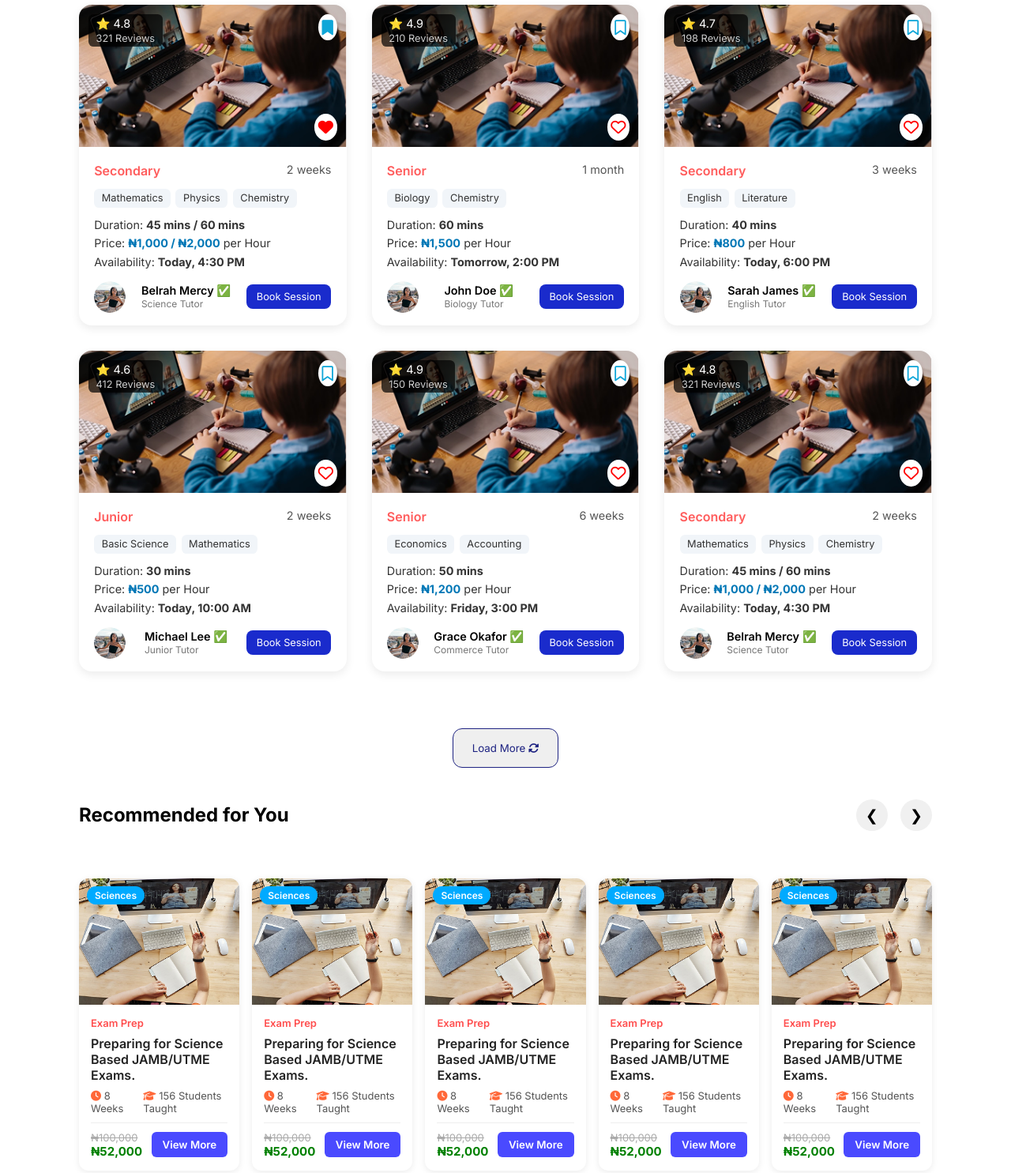
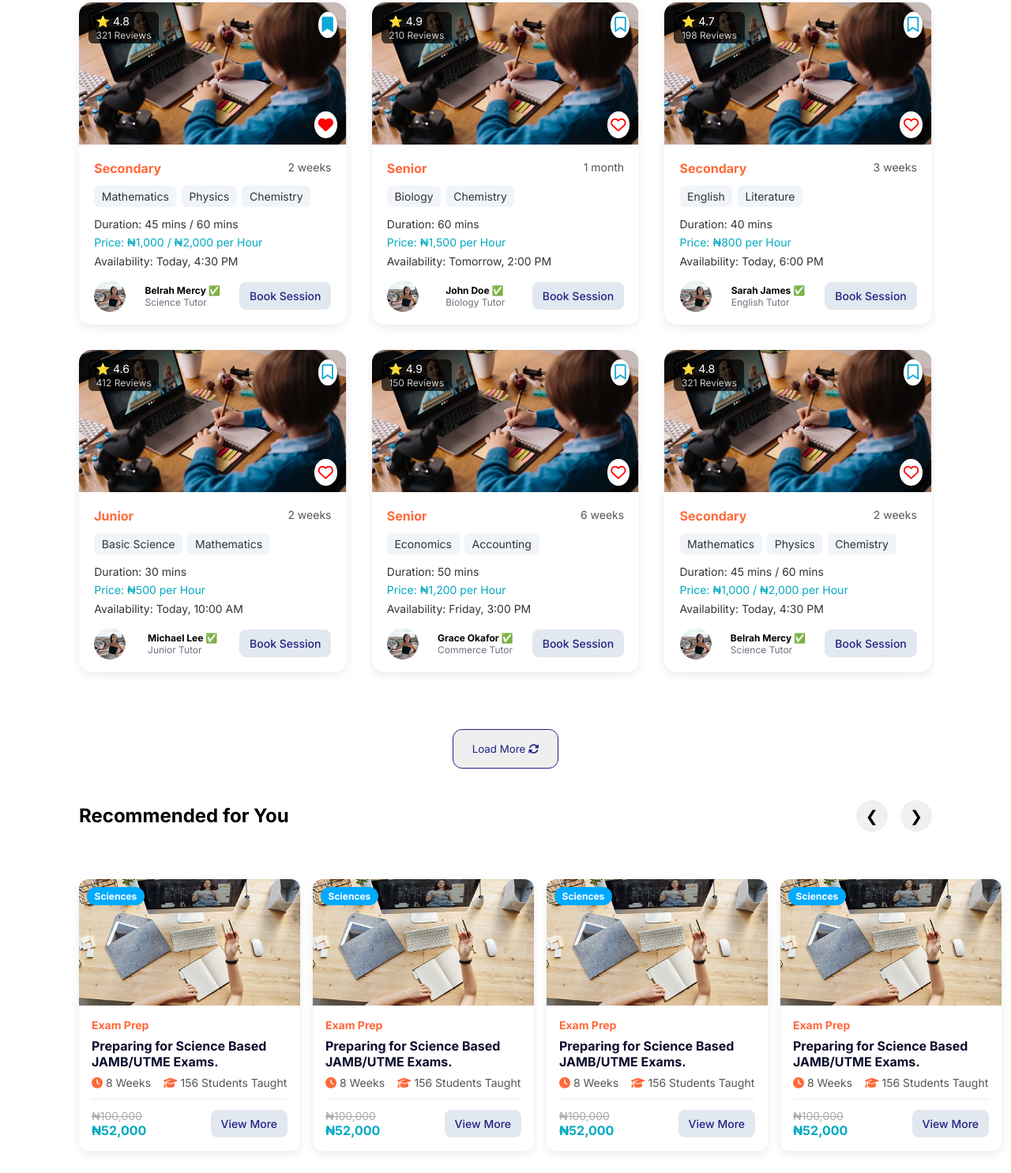
Before and after one commit to KYNDA-Workspace/Vanilla-Frontend, a plain HTML site: page Pages/Dashboards/StudentPages/dashboard.html in a window 1280 px wide. Shown: the part 1109-2594 px from the top of the page at 79% size. Drawn offline with Linux system fonts and the light colour scheme.

Commit message:
cleaned upp the css and added comments

```diff
--- a/CSS/dashboard.css
+++ b/CSS/dashboard.css
@@ -1,44 +1,68 @@
+/* ==================== IMPORT FONTS ==================== */
 @import url('https://fonts.googleapis.com/css2?family=Inter:ital,opsz,wght@0,14..32,100..900;1,14..32,100..900&display=swap');
 
-/* ==================== GLOBAL STYLES ==================== */
-* {
-    margin: 0;
-    padding: 0;
-    box-sizing: border-box;
-    font-family: "Inter", sans-serif; /* Default font */
-}
+/* ==================== ROOT VARIABLES ==================== */
 :root {
+  /* Colors */
   --primary-color: #1E2382;
   --normal-text: #344256;
   --dark-text: #0B0C2E;
   --accent: #FF6839;
   --gradient: linear-gradient(#1E2382, #00A9C1);
   --background-color: #F1F5F9;
+  --button-bg: #E2E8F0;
+  --text-color: #0B0C2E;
+
+  /* Shadows & Radius */
+  --radius: 0.75rem;
+  --shadow: 0 4px 12px rgba(0,0,0,0.08);
+
+  /* Spacing (sections) */
+  --section-padding: 2.5rem 6.25rem;     /* 40px 100px */
+  --section-padding-sm: 1.25rem 6.25rem; /* 20px 100px */
+
+  /* Typography */
+  --fs-xs: 0.75rem;   /* 12px */
+  --fs-sm: 0.875rem;  /* 14px */
+  --fs-base: 1rem;    /* 16px */
+  --fs-lg: 1.25rem;   /* 20px */
+  --fs-xl: 1.5rem;    /* 24px */
+  --fw-normal: 400;
+  --fw-medium: 500;
+  --fw-bold: 700;
 }
 
+/* ==================== GLOBAL RESET ==================== */
+* {
+  margin: 0;
+  padding: 0;
+  box-sizing: border-box;
+  font-family: "Inter", sans-serif;
+}
+
+/* ==================== CATEGORY LINKS BAR ==================== */
 .links {
   display: flex;
   justify-content: space-between;
   align-items: center;
-  padding: 16px 24px;
+  padding: 1rem 1.5rem;
   background-color: var(--primary-color);
   color: white;
-  overflow-x: auto; /* allows scrolling if needed */
+  overflow-x: auto;
   white-space: nowrap;
 }
 
-/* Category list */
 .links ul {
   display: flex;
-  gap: 20px;
+  gap: 1.25rem; /* 20px */
   margin: 0;
   padding: 0;
-  flex: 1;               /* take available space */
-  overflow-x: auto;      /* scroll if too many items */
-  scrollbar-width: none; /* hide scrollbar (Firefox) */
+  flex: 1;
+  overflow-x: auto;
+  scrollbar-width: none; /* Firefox */
 }
 .links ul::-webkit-scrollbar {
-  display: none; /* hide scrollbar (Chrome/Safari/Edge) */
+  display: none; /* Chrome/Safari/Edge */
 }
 
 .links li {
@@ -50,55 +74,62 @@
   color: var(--accent);
 }
 
+/* Reset default link styles inside category bar */
+.links ul li a {
+  color: #fff;
+  text-decoration: none;
+  transition: color 0.2s ease;
+}
+.links ul li a:hover,
+.links ul li a:focus {
+  color: var(--accent);
+  text-decoration: none;
+}
+
 /* Filter button */
 .filter {
   display: flex;
   align-items: center;
-  gap: 8px;
-  padding: 6px 16px;
-  margin-left: 16px;
+  gap: 0.5rem;
+  padding: 0.4rem 1rem;
+  margin-left: 1rem;
   border-radius: 50px;
   background-color: var(--accent);
   color: white;
-  flex-shrink: 0; /* prevent shrinking */
+  flex-shrink: 0;
   cursor: pointer;
 }
 
-
+/* ==================== BANNER ==================== */
 .banner {
   background-color: var(--background-color);
   width: 100%;
-  height: 439px;
-
-  display: flex;              /* enable flex */
-  align-items: center;        /* vertical center */
-  justify-content: center;    /* horizontal center */
-
+  height: 27.4375rem; /* 439px */
+  display: flex;
+  align-items: center;
+  justify-content: center;
   text-align: center;
-  border: 2px dashed var(--accent); /* optional: to visualize space */
-  color: var(--text-color);         /* make text visible */
-  font-size: 1.2rem;
-  font-weight: 500;
+  color: var(--text-color);
+  font-size: var(--fs-lg);
+  font-weight: var(--fw-medium);
 }
 
-
-/* Shared slider container */
+/* ==================== SECTION HEADER ==================== */
 .section-header {
   display: flex;
   justify-content: space-between;
   align-items: center;
-  padding: 40px 100px;
+  padding: var(--section-padding);
 }
-
 .section-header h2 {
-  font-size: 1.5rem;
+  font-size: var(--fs-xl);
+  font-weight: var(--fw-bold);
 }
 
 .slider-controls {
   display: flex;
   gap: 1rem;
 }
-
 .slider-btn {
   background: #f0f0f0;
   border: none;
@@ -108,37 +139,36 @@
   font-size: 1.2rem;
   transition: background 0.3s ease;
 }
-
 .slider-btn:hover {
   background: #ddd;
 }
 
-/* ========== Shared Slider ========== */
+/* ==================== SHARED SLIDER ==================== */
 .slider-container {
   overflow: hidden;
   position: relative;
-  padding: 20px 100px;
+  padding: var(--section-padding-sm);
 }
-
 .slider {
   display: flex;
   gap: 1rem;
   transition: transform 0.3s ease-in-out;
 }
 
-/* Card styles */
+/* ==================== CONTINUE CARDS ==================== */
 .card {
   background: #fff;
   border: 1px solid #ddd;
-  border-radius: 12px;
+  border-radius: var(--radius);
   padding: 1rem;
-  width: 250px;
+  width: 15.625rem; /* 250px */
   flex-shrink: 0;
+  box-shadow: var(--shadow);
 }
 
 .course-img {
   width: 100%;
-  border-radius: 8px;
+  border-radius: 0.5rem;
   margin-bottom: 0.5rem;
 }
 
@@ -149,14 +179,13 @@
   margin: 0.5rem 0;
   overflow: hidden;
 }
-
 .progress {
   height: 100%;
   background: #06b6d4;
 }
 
 .lesson {
-  font-size: 0.85rem;
+  font-size: var(--fs-sm);
   color: #6b7280;
   text-align: right;
 }
@@ -168,162 +197,154 @@
   margin-top: 0.5rem;
 }
 
+/* Tutor info */
 .tutor {
   display: flex;
   align-items: center;
   gap: 0.5rem;
 }
-
 .tutor-img {
-  width: 32px;
-  height: 32px;
+  width: 2rem;
+  height: 2rem;
   border-radius: 50%;
 }
-
 .tutor-name {
-  font-size: 0.85rem;
-  font-weight: 600;
+  font-size: var(--fs-xs);
+  font-weight: var(--fw-bold);
 }
-
 .tutor-role {
-  font-size: 0.75rem;
+  font-size: var(--fs-xs);
   color: #6b7280;
 }
 
+/* ==================== BUTTONS (Unified) ==================== */
+.btn,
 .continue-btn,
-.view-btn {
-  padding: 0.4rem 0.8rem;
-  background: #4f46e5;
-  color: white;
-  border: none;
-  border-radius: 6px;
+.book-btn {
+  padding: 0.5rem 0.75rem;
+  background: var(--button-bg);
+  color: var(--primary-color);
+  border: 1px solid var(--button-bg);
+  border-radius: 0.5rem;
   cursor: pointer;
-  font-size: 0.85rem;
+  font-size: var(--fs-sm);
+  font-weight: var(--fw-medium);
+  transition: background 0.3s, color 0.3s;
+}
+.btn:hover,
+.continue-btn:hover,
+.book-btn:hover {
+  background: var(--primary-color);
+  color: #fff;
 }
 
-.courses h2{
-  padding: 40px 100px;
+/* ==================== COURSE GRID ==================== */
+.courses h2 {
+  padding: var(--section-padding);
 }
 .card-container {
   display: grid;
-  grid-template-columns: repeat(3, 1fr);
+  grid-template-columns: repeat(auto-fit, minmax(17.5rem, 1fr));
   gap: 2rem;
-  padding: 40px 100px;
+  padding: var(--section-padding);
 }
 
+/* ==================== TUTOR CARDS ==================== */
 .tutor-card {
   background: #fff;
   border-radius: 1rem;
-  box-shadow: 0 4px 12px rgba(0, 0, 0, 0.08);
+  box-shadow: var(--shadow);
   overflow: hidden;
   width: 100%;
-  max-width: 340px;
   transition: transform 0.3s ease;
 }
-
 .tutor-card:hover {
   transform: translateY(-5px);
 }
 
+.tutor-card .card-image img {
+  width: 100%;
+  height: 11.25rem; /* 180px */
+  object-fit: cover;
+}
 .card-image {
   position: relative;
 }
-
-.tutor-card .card-image img {
-  width: 100%;
-  height: 180px;
-  object-fit: cover;
-}
-
 .rating-badge {
   position: absolute;
   top: 0.75rem;
   left: 0.75rem;
   background: rgba(0, 0, 0, 0.7);
   color: #fff;
-  font-size: 0.9rem;
+  font-size: var(--fs-sm);
   padding: 0.2rem 0.6rem;
   border-radius: 0.4rem;
 }
-
 .rating-badge .reviews {
-  font-size: 0.8rem;
+  font-size: var(--fs-xs);
   opacity: 0.8;
 }
-.bookmark{
+.bookmark,
+.fav-btn {
   position: absolute;
-  top: 0.75rem;
-  right: 0.75rem;
   background: #fff;
   border: none;
-  color: rgb(15, 166, 216);
   border-radius: 50%;
   font-size: 1.2rem;
   cursor: pointer;
   padding: 0.3rem;
   box-shadow: 0 2px 4px rgba(0,0,0,0.1);
 }
+.bookmark {
+  top: 0.75rem;
+  right: 0.75rem;
+  color: rgb(15, 166, 216);
+}
 .fav-btn {
-  position: absolute;
   bottom: 0.75rem;
   right: 0.75rem;
-  background: #fff;
-  border: none;
   color: red;
-  border-radius: 50%;
-  font-size: 1.2rem;
-  cursor: pointer;
-  padding: 0.3rem;
-  box-shadow: 0 2px 4px rgba(0,0,0,0.1);
 }
 
 .card-body {
   padding: 1rem 1.2rem;
 }
-
 .card-header {
   display: flex;
   justify-content: space-between;
   margin-bottom: 0.8rem;
 }
-
 .level {
-  color: #ff5c5c;
-  font-weight: 600;
+  color: var(--accent);
+  font-weight: var(--fw-bold);
 }
-
 .duration {
   color: #555;
-  font-size: 0.9rem;
+  font-size: var(--fs-sm);
 }
-
 .subjects {
   display: flex;
   flex-wrap: wrap;
   gap: 0.4rem;
   margin-bottom: 0.8rem;
 }
-
 .subjects span {
   background: #f1f5f9;
   color: #333;
-  font-size: 0.8rem;
+  font-size: var(--fs-sm);
   padding: 0.3rem 0.6rem;
   border-radius: 0.4rem;
 }
-
 .timing,
 .price,
 .availability {
-  font-size: 0.9rem;
+  font-size: var(--fs-sm);
   color: #333;
   margin-bottom: 0.4rem;
 }
-
-.price strong {
-  color: #0077b6;
+.price {
+  color: #00A9C1;
 }
-
 .tutor-info {
   display: flex;
   align-items: center;
@@ -331,167 +352,99 @@
   margin-top: 1rem;
   gap: 0.5rem;
 }
-
 .tutor-avatar {
-  width: 40px;
-  height: 40px;
+  width: 2.5rem;
+  height: 2.5rem;
   border-radius: 50%;
   object-fit: cover;
 }
 
-.tutor-name {
-  font-size: 0.9rem;
-  font-weight: 600;
-}
-
-.tutor-role {
-  font-size: 0.75rem;
-  color: #777;
-}
-
-.book-btn {
-  background: #1a2bcc;
-  color: #fff;
-  border: none;
-  padding: 0.5rem 0.8rem;
-  border-radius: 0.5rem;
-  font-size: 0.8rem;
-  cursor: pointer;
-  transition: background 0.3s;
-}
-
-.book-btn:hover {
-  background: #000ea6;
-}
-
-.load-more-wrapper{
+.load-more-wrapper {
   text-align: center;
   margin-top: 2rem;
 }
-.load-more{
-  padding: 16px 24px;
+.load-more {
+  padding: 1rem 1.5rem;
   border: 1px solid var(--primary-color);
-  align-items: center;
   color: var(--primary-color);
-  border-radius: 12px;
+  border-radius: 0.75rem;
 }
 
+/* ==================== RECOMMEND CARDS ==================== */
 .recommend-card {
-  width: 280px;
-  border-radius: 12px;
-  box-shadow: 0 2px 8px rgba(0,0,0,0.08);
+  width: 17.5rem; /* 280px */
+  border-radius: var(--radius);
+  box-shadow: var(--shadow);
   overflow: hidden;
   background: #fff;
-  display: flex;
-  flex-direction: column;
+  flex-shrink: 0; /* prevent shrinking */
 }
-
 .recommend-card .card-image {
   position: relative;
   width: 100%;
-  height: 160px;
+  height: 10rem; /* 160px */
   overflow: hidden;
 }
-
 .recommend-card .card-image img {
   width: 100%;
   height: 100%;
   object-fit: cover;
 }
-
 .badge {
   position: absolute;
-  top: 10px;
-  left: 10px;
+  top: 0.625rem;
+  left: 0.625rem;
   background: #00aaff;
   color: #fff;
-  padding: 4px 10px;
+  padding: 0.25rem 0.6rem;
   border-radius: 20px;
-  font-size: 12px;
-  font-weight: 600;
+  font-size: var(--fs-xs);
+  font-weight: var(--fw-bold);
 }
-
 .recommend-card .card-body {
-  padding: 15px;
+  padding: 1rem;
 }
-
 .recommend-card .card-body .tag {
-  font-size: 13px;
-  color: #ff4d4d;
-  margin: 0;
-  font-weight: 600;
+  font-size: var(--fs-sm);
+  color: var(--accent);
+  font-weight: var(--fw-bold);
 }
-
 .recommend-card .card-body .title {
-  font-size: 16px;
-  font-weight: 600;
-  margin: 8px 0;
-  color: #222;
+  font-size: var(--fs-base);
+  font-weight: var(--fw-bold);
+  margin: 0.5rem 0;
+  color: var(--dark-text);
 }
-
 .meta {
   display: flex;
-  gap: 15px;
-  font-size: 13px;
+  gap: 1rem;
+  font-size: var(--fs-sm);
   color: #555;
-  margin-bottom: 10px;
+  margin-bottom: 0.75rem;
 }
-
 .meta span .fa-solid {
   color: var(--accent);
 }
-
-/* Footer that holds pricing + button */
+/* Footer with pricing + button */
 .recommend-card .card-footer {
-  border-top: 1px solid #eee;   /* thin line */
+  border-top: 1px solid #eee;
   display: flex;
   justify-content: space-between;
   align-items: center;
-  padding-top: 10px;
-  margin-top: 10px;
+  padding-top: 0.75rem;
+  margin-top: 0.75rem;
 }
-
 .recommend-card .card-footer .pricing {
   display: flex;
   flex-direction: column;
 }
-
 .recommend-card .card-footer .old-price {
   text-decoration: line-through;
   color: #aaa;
-  font-size: 13px;
+  font-size: var(--fs-sm);
 }
-
 .recommend-card .card-footer .new-price {
-  color: #008000;
-  font-weight: 700;
-  font-size: 15px;
+  color: #00A9C1;
+  font-weight: var(--fw-bold);
+  font-size: var(--fs-base);
 }
-
-.recommend-card .card-footer .btn {
-  width: auto;
-  padding: 8px 14px;
-  border: none;
-  border-radius: 6px;
-  background: #4a4aff;
-  color: #fff;
-  font-weight: 600;
-  cursor: pointer;
-  transition: background 0.3s;
-}
-
-.recommend-card .card-footer .btn:hover {
-  background: #3737e6;
-}
-/* Reset default link styles inside your category bar */
-.links ul li a {
-  color: #fff;              /* white text */
-  text-decoration: none;    /* remove underline */
-  transition: color 0.2s ease;
-}
-
-.links ul li a:hover,
-.links ul li a:focus {
-  color: var(--accent);     /* accent color on hover/focus */
-  text-decoration: none;
-}
--- a/Pages/Dashboards/StudentPages/dashboard.html
+++ b/Pages/Dashboards/StudentPages/dashboard.html
@@ -179,9 +179,9 @@
           <span>Physics</span>
           <span>Chemistry</span>
         </div>
-        <p class="timing">Duration: <strong>45 mins / 60 mins</strong></p>
-        <p class="price">Price: <strong>₦1,000 / ₦2,000</strong> per Hour</p>
-        <p class="availability">Availability: <strong>Today, 4:30 PM</strong></p>
+        <p class="timing">Duration: 45 mins / 60 mins</p>
+        <p class="price">Price: ₦1,000 / ₦2,000 per Hour</p>
+        <p class="availability">Availability: Today, 4:30 PM</p>
         <div class="tutor-info">
           <img src="../../../assests/Studentpages/profile-img.png" alt="Tutor" class="tutor-avatar">
           <div>
@@ -212,9 +212,9 @@
           <span>Biology</span>
           <span>Chemistry</span>
         </div>
-        <p class="timing">Duration: <strong>60 mins</strong></p>
-        <p class="price">Price: <strong>₦1,500</strong> per Hour</p>
-        <p class="availability">Availability: <strong>Tomorrow, 2:00 PM</strong></p>
+        <p class="timing">Duration: 60 mins</p>
+        <p class="price">Price: ₦1,500 per Hour</p>
+        <p class="availability">Availability: Tomorrow, 2:00 PM</p>
         <div class="tutor-info">
           <img src="../../../assests/Studentpages/profile-img.png" alt="Tutor" class="tutor-avatar">
           <div>
@@ -245,9 +245,9 @@
           <span>English</span>
           <span>Literature</span>
         </div>
-        <p class="timing">Duration: <strong>40 mins</strong></p>
-        <p class="price">Price: <strong>₦800</strong> per Hour</p>
-        <p class="availability">Availability: <strong>Today, 6:00 PM</strong></p>
+        <p class="timing">Duration: 40 mins</p>
+        <p class="price">Price: ₦800 per Hour</p>
+        <p class="availability">Availability: Today, 6:00 PM</p>
         <div class="tutor-info">
           <img src="../../../assests/Studentpages/profile-img.png" alt="Tutor" class="tutor-avatar">
           <div>
@@ -278,9 +278,9 @@
           <span>Basic Science</span>
           <span>Mathematics</span>
         </div>
-        <p class="timing">Duration: <strong>30 mins</strong></p>
-        <p class="price">Price: <strong>₦500</strong> per Hour</p>
-        <p class="availability">Availability: <strong>Today, 10:00 AM</strong></p>
+        <p class="timing">Duration: 30 mins</p>
+        <p class="price">Price: ₦500 per Hour</p>
+        <p class="availability">Availability: Today, 10:00 AM</p>
         <div class="tutor-info">
           <img src="../../../assests/Studentpages/profile-img.png" alt="Tutor" class="tutor-avatar">
           <div>
@@ -311,9 +311,9 @@
           <span>Economics</span>
           <span>Accounting</span>
         </div>
-        <p class="timing">Duration: <strong>50 mins</strong></p>
-        <p class="price">Price: <strong>₦1,200</strong> per Hour</p>
-        <p class="availability">Availability: <strong>Friday, 3:00 PM</strong></p>
+        <p class="timing">Duration: 50 mins</p>
+        <p class="price">Price: ₦1,200 per Hour</p>
+        <p class="availability">Availability: Friday, 3:00 PM</p>
         <div class="tutor-info">
           <img src="../../../assests/Studentpages/profile-img.png" alt="Tutor" class="tutor-avatar">
           <div>
@@ -345,9 +345,9 @@
           <span>Physics</span>
           <span>Chemistry</span>
         </div>
-        <p class="timing">Duration: <strong>45 mins / 60 mins</strong></p>
-        <p class="price">Price: <strong>₦1,000 / ₦2,000</strong> per Hour</p>
-        <p class="availability">Availability: <strong>Today, 4:30 PM</strong></p>
+        <p class="timing">Duration: 45 mins / 60 mins</p>
+        <p class="price">Price: ₦1,000 / ₦2,000 per Hour</p>
+        <p class="availability">Availability: Today, 4:30 PM</p>
         <div class="tutor-info">
           <img src="../../../assests/Studentpages/profile-img.png" alt="Tutor" class="tutor-avatar">
           <div>
```
Lines whose indentation alone changed are shown as unchanged.
